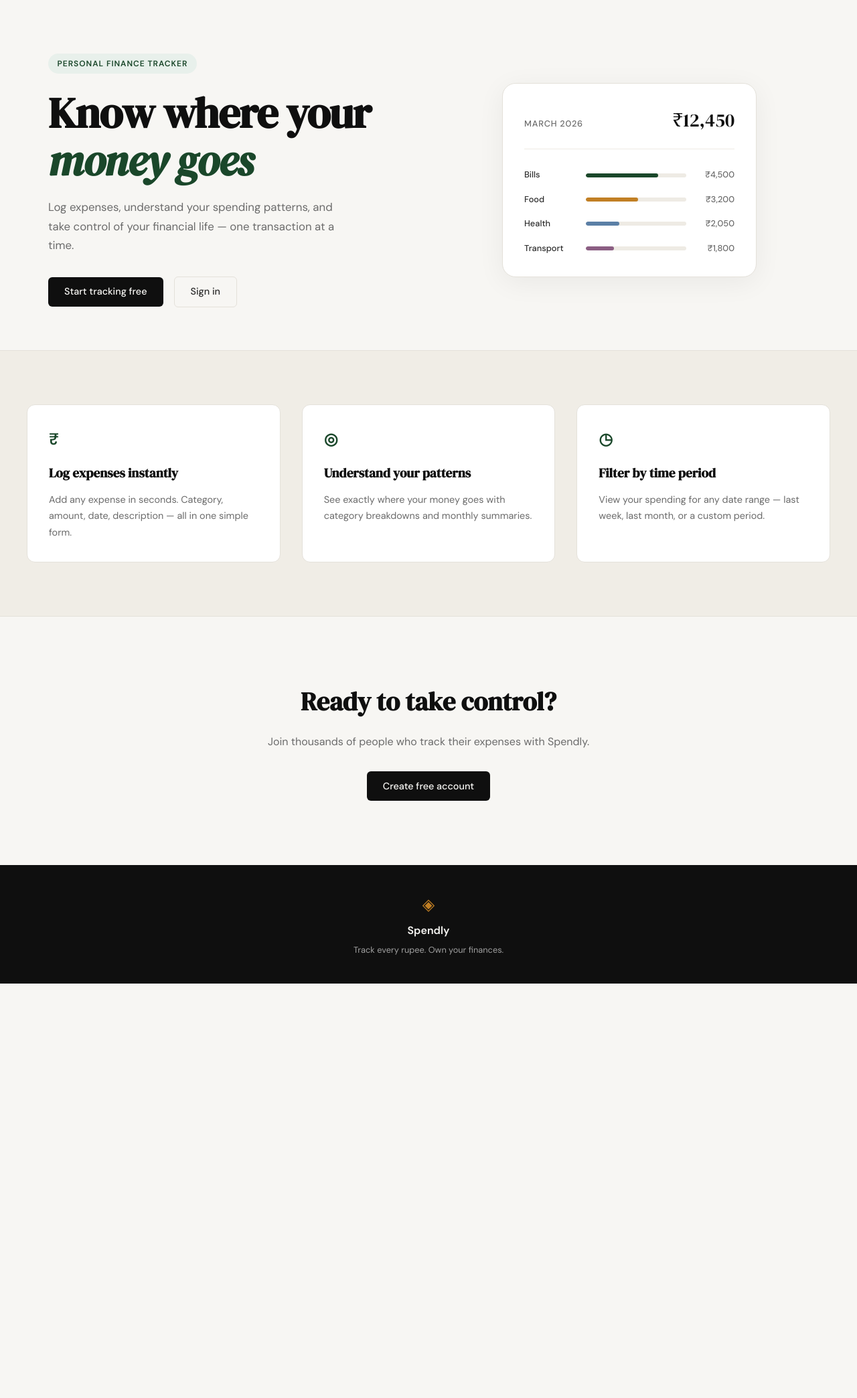
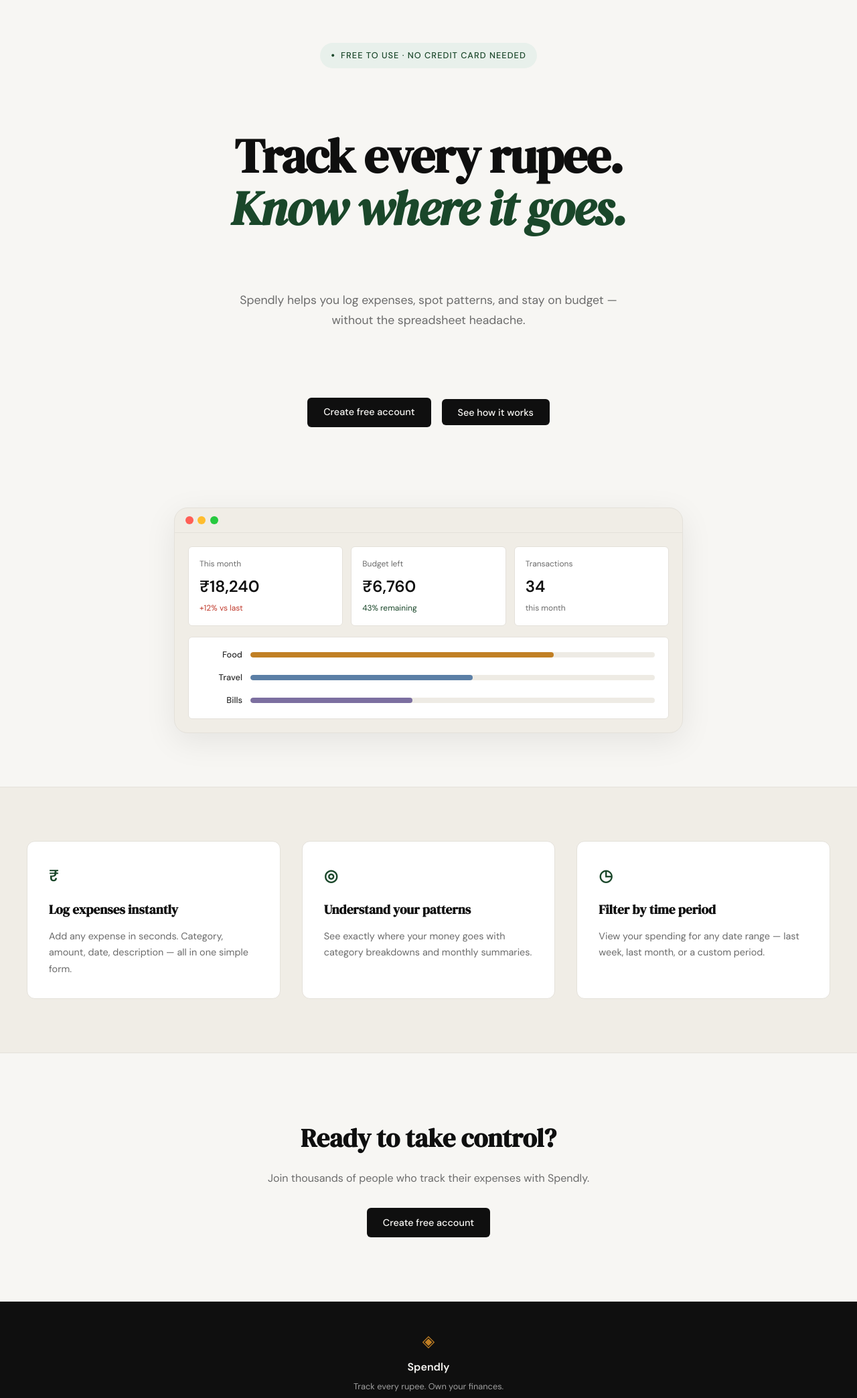
Before and after one commit to vakeel-labs/spendly, a Flask app: page / in a window 1280 px wide. Shown: the part 61-2149 px from the top of the page at 67% size. Before the commit the page ends 1530 px from the top, so only its background shows below. Run offline with Flask 3, Linux system fonts and the light colour scheme.

Commit message:
landing: redesign hero section to match mockup

```diff
--- /dev/null
+++ b/static/css/landing.css
@@ -0,0 +1,245 @@
+/* ------------------------------------------------------------------ */
+/* Hero — centred single-column layout                                 */
+/* ------------------------------------------------------------------ */
+
+.hero {
+    display: flex;
+    flex-direction: column;
+    align-items: center;
+    text-align: center;
+    padding: 4rem 2rem 5rem;
+    max-width: 860px;
+    margin: 0 auto;
+}
+
+.hero-badge {
+    display: inline-flex;
+    align-items: center;
+    gap: 0.5rem;
+    background: var(--accent-light);
+    color: var(--accent);
+    font-size: 0.8rem;
+    font-weight: 500;
+    padding: 0.4rem 1rem;
+    border-radius: 999px;
+    margin-bottom: 1.75rem;
+}
+
+.hero-badge::before {
+    content: "•";
+    font-size: 1rem;
+}
+
+.hero-title {
+    font-family: var(--font-display);
+    font-size: clamp(2.8rem, 6vw, 4.5rem);
+    line-height: 1.08;
+    letter-spacing: -0.02em;
+    color: var(--ink);
+    margin-bottom: 1.25rem;
+}
+
+.hero-title em {
+    font-style: italic;
+    color: var(--accent);
+}
+
+.hero-subtitle {
+    max-width: 580px;
+    margin: 0 auto 2.25rem;
+    font-size: 1.1rem;
+    color: var(--ink-muted);
+    line-height: 1.7;
+}
+
+.hero-actions {
+    display: flex;
+    gap: 1rem;
+    justify-content: center;
+    margin-bottom: 3.5rem;
+}
+
+.btn-dark {
+    display: inline-block;
+    background: var(--ink);
+    color: var(--paper);
+    padding: 0.65rem 1.5rem;
+    border-radius: var(--radius-sm);
+    font-family: var(--font-body);
+    font-size: 0.9rem;
+    font-weight: 500;
+    cursor: pointer;
+    border: none;
+    transition: background 0.2s;
+    text-decoration: none;
+}
+
+.btn-dark:hover { background: var(--accent); color: var(--paper); }
+
+/* ------------------------------------------------------------------ */
+/* Browser-window mock card                                            */
+/* ------------------------------------------------------------------ */
+
+.mock-browser {
+    width: 100%;
+    max-width: 760px;
+    background: var(--paper-warm);
+    border: 1px solid var(--border);
+    border-radius: var(--radius-lg);
+    box-shadow: 0 12px 48px rgba(0, 0, 0, 0.08);
+    overflow: hidden;
+}
+
+.mock-browser-chrome {
+    display: flex;
+    align-items: center;
+    gap: 0.4rem;
+    padding: 0.75rem 1rem;
+    border-bottom: 1px solid var(--border);
+}
+
+.chrome-dot {
+    width: 12px;
+    height: 12px;
+    border-radius: 50%;
+}
+
+.chrome-dot-red    { background: #ff5f56; }
+.chrome-dot-yellow { background: #ffbd2e; }
+.chrome-dot-green  { background: #27c93f; }
+
+.mock-browser-body { padding: 1.25rem; }
+
+/* Stat tiles */
+.mock-stats {
+    display: grid;
+    grid-template-columns: repeat(3, 1fr);
+    gap: 0.75rem;
+    margin-bottom: 1rem;
+}
+
+.mock-stat {
+    background: var(--paper-card);
+    border: 1px solid var(--border);
+    border-radius: var(--radius-sm);
+    padding: 1rem;
+    text-align: left;
+}
+
+.mock-stat-label {
+    font-size: 0.75rem;
+    color: var(--ink-muted);
+    margin-bottom: 0.35rem;
+}
+
+.mock-stat-value {
+    font-size: 1.5rem;
+    font-weight: 600;
+    color: var(--ink);
+    margin-bottom: 0.2rem;
+}
+
+.mock-stat-sub          { font-size: 0.75rem; }
+.mock-stat-sub.positive { color: var(--danger); }
+.mock-stat-sub.info     { color: var(--accent); }
+.mock-stat-sub.neutral  { color: var(--ink-muted); }
+
+/* Bar rows */
+.mock-bars-section {
+    background: var(--paper-card);
+    border: 1px solid var(--border);
+    border-radius: var(--radius-sm);
+    padding: 1rem 1.25rem;
+    display: flex;
+    flex-direction: column;
+    gap: 0.85rem;
+}
+
+.mock-bar-row {
+    display: grid;
+    grid-template-columns: 60px 1fr;
+    align-items: center;
+    gap: 0.75rem;
+}
+
+.mock-cat {
+    font-size: 0.8rem;
+    color: var(--ink-soft);
+    text-align: right;
+}
+
+.mock-bar-track {
+    height: 8px;
+    background: var(--border-soft);
+    border-radius: 999px;
+    overflow: hidden;
+}
+
+.mock-bar          { height: 100%; border-radius: 999px; }
+.mock-bar-food     { background: #c17f24; width: 75%; }
+.mock-bar-travel   { background: #5b7fa6; width: 55%; }
+.mock-bar-bills    { background: #7c6fa0; width: 40%; }
+
+/* ------------------------------------------------------------------ */
+/* Modal                                                               */
+/* ------------------------------------------------------------------ */
+
+.modal-overlay {
+    position: fixed;
+    inset: 0;
+    background: rgba(0, 0, 0, 0.72);
+    display: flex;
+    align-items: center;
+    justify-content: center;
+    z-index: 500;
+    opacity: 0;
+    pointer-events: none;
+    transition: opacity 0.2s;
+}
+
+.modal-overlay.is-open {
+    opacity: 1;
+    pointer-events: all;
+}
+
+.modal-box {
+    position: relative;
+    width: min(880px, 92vw);
+    background: #000;
+    border-radius: var(--radius-md);
+    overflow: hidden;
+}
+
+.modal-close {
+    position: absolute;
+    top: 0.6rem;
+    right: 0.75rem;
+    background: transparent;
+    border: none;
+    color: #fff;
+    font-size: 1.75rem;
+    line-height: 1;
+    cursor: pointer;
+    z-index: 1;
+}
+
+.modal-video-wrap {
+    position: relative;
+    padding-bottom: 56.25%;
+}
+
+.modal-video-wrap iframe {
+    position: absolute;
+    inset: 0;
+    width: 100%;
+    height: 100%;
+}
+
+/* ------------------------------------------------------------------ */
+/* Responsive                                                          */
+/* ------------------------------------------------------------------ */
+
+@media (max-width: 600px) {
+    .mock-stats { grid-template-columns: 1fr; }
+    .hero-actions { flex-direction: column; align-items: center; }
+}
--- a/static/js/main.js
+++ b/static/js/main.js
@@ -1 +1,23 @@
-// main.js — students will add JavaScript here as features are built
+const modal    = document.getElementById('video-modal');
+const iframe   = document.getElementById('yt-iframe');
+const openBtn  = document.getElementById('how-it-works-btn');
+const closeBtn = document.getElementById('modal-close-btn');
+
+if (openBtn) {
+    function openModal() {
+        iframe.src = iframe.dataset.src;
+        modal.classList.add('is-open');
+        modal.setAttribute('aria-hidden', 'false');
+    }
+
+    function closeModal() {
+        iframe.src = '';
+        modal.classList.remove('is-open');
+        modal.setAttribute('aria-hidden', 'true');
+    }
+
+    openBtn.addEventListener('click', openModal);
+    closeBtn.addEventListener('click', closeModal);
+    modal.addEventListener('click', (e) => { if (e.target === modal) closeModal(); });
+    document.addEventListener('keydown', (e) => { if (e.key === 'Escape') closeModal(); });
+}
--- a/templates/landing.html
+++ b/templates/landing.html
@@ -2,59 +2,63 @@
 
 {% block title %}Spendly — Track Every Rupee{% endblock %}
 
+{% block head %}
+<link rel="stylesheet" href="{{ url_for('static', filename='css/landing.css') }}">
+{% endblock %}
+
 {% block content %}
 
 <section class="hero">
-    <div class="hero-inner">
-        <div class="hero-badge">Personal Finance Tracker</div>
+    <div class="hero-badge">Free to use · No credit card needed</div>
     <h1 class="hero-title">
-            Know where your<br>
-            <em>money goes</em>
+        Track every rupee.<br>
+        <em>Know where it goes.</em>
     </h1>
     <p class="hero-subtitle">
-            Log expenses, understand your spending patterns,
-            and take control of your financial life —
-            one transaction at a time.
+        Spendly helps you log expenses, spot patterns, and stay
+        on budget — without the spreadsheet headache.
     </p>
     <div class="hero-actions">
-            <a href="{{ url_for('register') }}" class="btn-primary">Start tracking free</a>
-            <a href="{{ url_for('login') }}" class="btn-ghost">Sign in</a>
+        <a href="{{ url_for('register') }}" class="btn-primary">Create free account</a>
+        <button class="btn-dark" id="how-it-works-btn">See how it works</button>
+    </div>
+
+    <div class="mock-browser">
+        <div class="mock-browser-chrome">
+            <span class="chrome-dot chrome-dot-red"></span>
+            <span class="chrome-dot chrome-dot-yellow"></span>
+            <span class="chrome-dot chrome-dot-green"></span>
+        </div>
+        <div class="mock-browser-body">
+            <div class="mock-stats">
+                <div class="mock-stat">
+                    <div class="mock-stat-label">This month</div>
+                    <div class="mock-stat-value">₹18,240</div>
+                    <div class="mock-stat-sub positive">+12% vs last</div>
+                </div>
+                <div class="mock-stat">
+                    <div class="mock-stat-label">Budget left</div>
+                    <div class="mock-stat-value">₹6,760</div>
+                    <div class="mock-stat-sub info">43% remaining</div>
+                </div>
+                <div class="mock-stat">
+                    <div class="mock-stat-label">Transactions</div>
+                    <div class="mock-stat-value">34</div>
+                    <div class="mock-stat-sub neutral">this month</div>
                 </div>
             </div>
-    <div class="hero-visual">
-        <div class="mock-card">
-            <div class="mock-card-header">
-                <span class="mock-label">March 2026</span>
-                <span class="mock-total">₹12,450</span>
+            <div class="mock-bars-section">
+                <div class="mock-bar-row">
+                    <span class="mock-cat">Food</span>
+                    <div class="mock-bar-track"><div class="mock-bar mock-bar-food"></div></div>
                 </div>
-            <div class="mock-bars">
+                <div class="mock-bar-row">
+                    <span class="mock-cat">Travel</span>
+                    <div class="mock-bar-track"><div class="mock-bar mock-bar-travel"></div></div>
+                </div>
                 <div class="mock-bar-row">
                     <span class="mock-cat">Bills</span>
-                    <div class="mock-bar-track">
-                        <div class="mock-bar" style="width: 72%"></div>
-                    </div>
-                    <span class="mock-amt">₹4,500</span>
-                </div>
-                <div class="mock-bar-row">
-                    <span class="mock-cat">Food</span>
-                    <div class="mock-bar-track">
-                        <div class="mock-bar mock-bar-2" style="width: 52%"></div>
-                    </div>
-                    <span class="mock-amt">₹3,200</span>
-                </div>
-                <div class="mock-bar-row">
-                    <span class="mock-cat">Health</span>
-                    <div class="mock-bar-track">
-                        <div class="mock-bar mock-bar-3" style="width: 33%"></div>
-                    </div>
-                    <span class="mock-amt">₹2,050</span>
-                </div>
-                <div class="mock-bar-row">
-                    <span class="mock-cat">Transport</span>
-                    <div class="mock-bar-track">
-                        <div class="mock-bar mock-bar-4" style="width: 28%"></div>
-                    </div>
-                    <span class="mock-amt">₹1,800</span>
+                    <div class="mock-bar-track"><div class="mock-bar mock-bar-bills"></div></div>
                 </div>
             </div>
         </div>
@@ -89,4 +93,20 @@
     </div>
 </section>
 
+<div class="modal-overlay" id="video-modal" aria-hidden="true">
+    <div class="modal-box">
+        <button class="modal-close" id="modal-close-btn" aria-label="Close">&times;</button>
+        <div class="modal-video-wrap">
+            <iframe
+                id="yt-iframe"
+                src=""
+                data-src="https://www.youtube.com/embed/dQw4w9WgXcQ?enablejsapi=1"
+                frameborder="0"
+                allow="autoplay; encrypted-media"
+                allowfullscreen>
+            </iframe>
+        </div>
+    </div>
+</div>
+
 {% endblock %}
```
Lines whose indentation alone changed are shown as unchanged.
